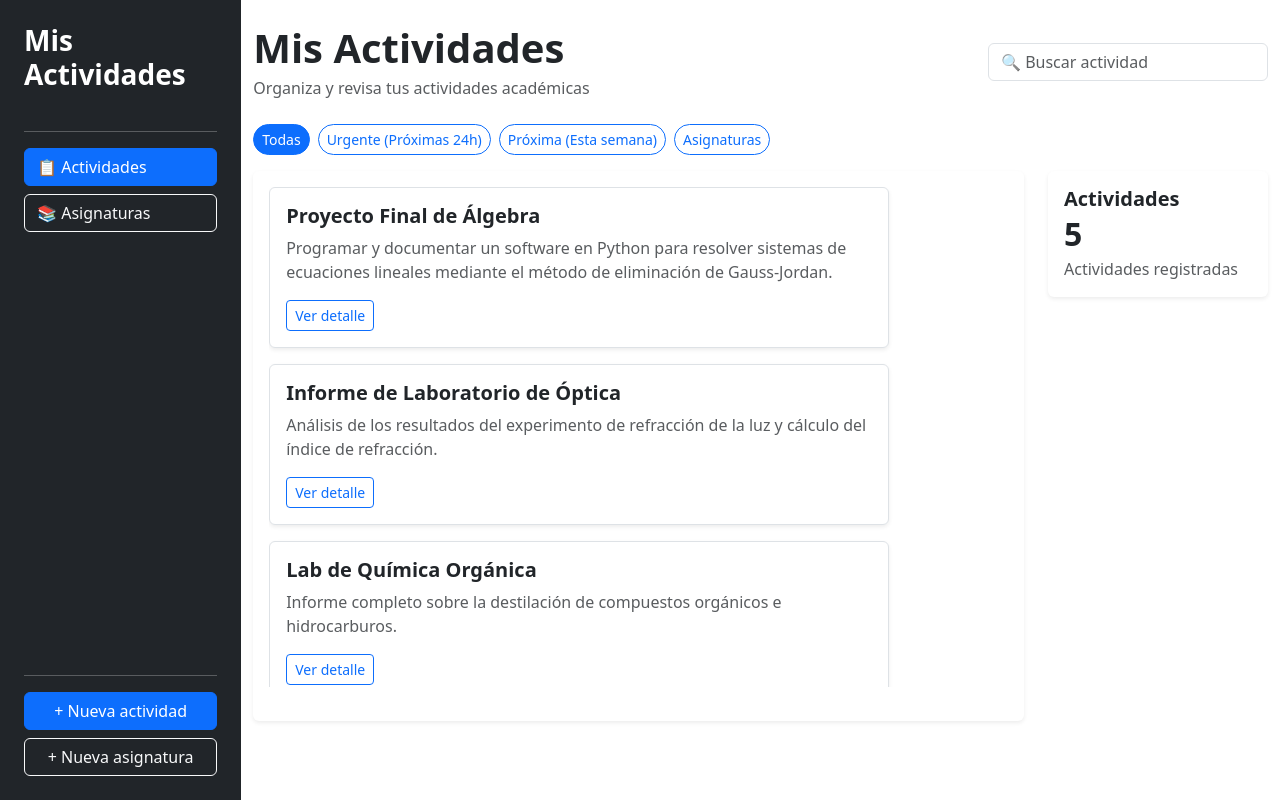
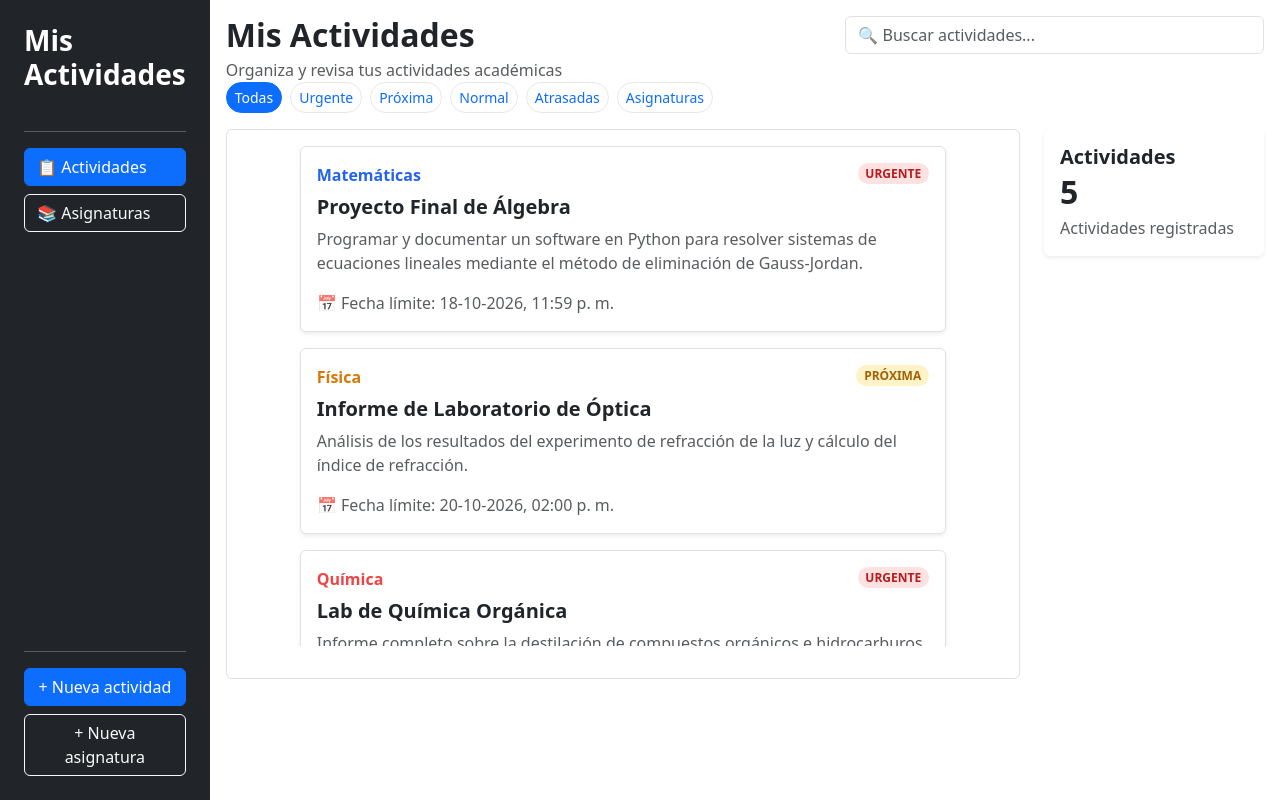
Before and after one commit to javygomezheim-cmd/Proyecto-2-DesarrolloWeb, a React (Vite) app: page / in a window 1280 px wide. Built offline with nearby package versions, Linux system fonts and the light colour scheme.

Commit message:
Mejor diseño de la pagina de actividades

```diff
--- a/src/pages/ListaActividadesPage.jsx
+++ b/src/pages/ListaActividadesPage.jsx
@@ -7,36 +7,57 @@ export default function ListaActividadesPage({
 }) {
   const [filtro, setFiltro] = useState("todas");
 
+  const ahora = new Date();
+
+  const actividadesFiltradas = actividades.filter((actividad) => {
+    const fechaLimite = new Date(actividad.fechaLimite);
+    const atrasada = fechaLimite < ahora;
+
+    if (filtro === "urgente") {
+      return actividad.prioridad === "alta" && !atrasada;
+    }
+
+    if (filtro === "semana") {
+      return actividad.prioridad === "media" && !atrasada;
+    }
+
+    if (filtro === "normal") {
+      return actividad.prioridad === "baja" && !atrasada;
+    }
+
+    if (filtro === "atrasadas") {
+      return atrasada;
+    }
+
+    return true;
+  });
+
   return (
-    <div className="container py-4">
-
-      {/* Título y búsqueda */}
-      <div className="d-flex justify-content-between align-items-center mb-4">
-        <div>
-          <h1 className="fw-bold mb-1">Mis Actividades</h1>
+    <div className="row align-items-start mb-4 px-3 pt-3">
+      <div className="col-12 col-md-7">
+        <h2 className="fw-bold mb-1">Mis Actividades</h2>
 
         <p className="text-muted mb-0">
           Organiza y revisa tus actividades académicas
         </p>
       </div>
 
-        <div className="ms-4" style={{ width: "280px" }}>
+      <div className="col-12 col-md-5 mt-3 mt-md-0">
         <input
           type="text"
           className="form-control"
-            placeholder="🔍 Buscar actividad"
+          placeholder="🔍 Buscar actividades..."
         />
       </div>
-      </div>
 
-      {/* Filtros */}
-      <div className="d-flex align-items-center gap-2 mb-3">
+
+
+      <div className="d-flex align-items-center gap-2 mb-3 flex-wrap">
 
         <button
-          className={`btn btn-sm rounded-pill ${
-            filtro === "todas"
+          className={`btn btn-sm rounded-pill ${filtro === "todas"
             ? "btn-primary"
-              : "btn-outline-primary"
+            : "filtro-boton"
             }`}
           onClick={() => setFiltro("todas")}
         >
@@ -44,32 +65,49 @@ export default function ListaActividadesPage({
         </button>
 
         <button
-          className={`btn btn-sm rounded-pill ${
-            filtro === "urgente"
+          className={`btn btn-sm rounded-pill ${filtro === "urgente"
             ? "btn-primary"
-              : "btn-outline-primary"
+            : "filtro-boton"
             }`}
           onClick={() => setFiltro("urgente")}
         >
-          Urgente (Próximas 24h)
+          Urgente
         </button>
 
         <button
-          className={`btn btn-sm rounded-pill ${
-            filtro === "semana"
+          className={`btn btn-sm rounded-pill ${filtro === "semana"
             ? "btn-primary"
-              : "btn-outline-primary"
+            : "filtro-boton"
             }`}
           onClick={() => setFiltro("semana")}
         >
-          Próxima (Esta semana)
+          Próxima
         </button>
 
         <button
-          className={`btn btn-sm rounded-pill ${
-            filtro === "asignaturas"
+          className={`btn btn-sm rounded-pill ${filtro === "normal"
             ? "btn-primary"
-              : "btn-outline-primary"
+            : "filtro-boton"
+            }`}
+          onClick={() => setFiltro("normal")}
+        >
+          Normal
+        </button>
+
+        <button
+          className={`btn btn-sm rounded-pill ${filtro === "atrasadas"
+            ? "btn-primary"
+            : "filtro-boton"
+            }`}
+          onClick={() => setFiltro("atrasadas")}
+        >
+          Atrasadas
+        </button>
+
+        <button
+          className={`btn btn-sm rounded-pill ${filtro === "asignaturas"
+            ? "btn-primary"
+            : "filtro-boton"
             }`}
           onClick={() => setFiltro("asignaturas")}
         >
@@ -78,84 +116,120 @@ export default function ListaActividadesPage({
 
       </div>
 
-      {/* Actividades + resumen */}
-      <div className="d-flex align-items-start gap-4">
-
-        {/* Bloque de actividades */}
-        <div
-          className="card shadow-sm border-0 flex-grow-1"
-          style={{ height: "550px" }}
-        >
-          <div className="card-body">
+      <div className="d-flex gap-4 align-items-start">
 
         <div
+          className="border rounded p-3"
+          style={{
+            width: "calc(100% - 240px)",
+            height: "550px",
+          }}
+        >
+          <div
+            className="d-flex flex-column align-items-center gap-3"
             style={{
               height: "500px",
               overflowY: "auto",
-                paddingRight: "10px",
             }}
           >
+            {actividadesFiltradas.length === 0 ? (
+              <p className="text-muted mt-4">
+                No hay actividades para este filtro
+              </p>
+            ) : (
+              actividadesFiltradas.map((actividad) => {
+                const asignatura = asignaturas.find(
+                  (a) => a.id === actividad.asignaturaId
+                );
 
-              {actividades.length === 0 ? (
-                <div className="text-center py-5">
+                const fechaLimite = new Date(
+                  actividad.fechaLimite
+                );
 
-                  <h5>No tienes actividades registradas</h5>
+                const atrasada = fechaLimite < ahora;
 
-                  <p className="text-muted">
-                    Agrega una nueva actividad para comenzar.
-                  </p>
+                let textoPrioridad;
+                let clasePrioridad;
 
-                  <button
-                    className="btn btn-primary"
-                    onClick={() => navegar("nueva")}
-                  >
-                    Crear actividad
-                  </button>
+                if (atrasada) {
+                  textoPrioridad = "ATRASADA";
+                  clasePrioridad = "prioridad-atrasada";
+                } else if (actividad.prioridad === "alta") {
+                  textoPrioridad = "URGENTE";
+                  clasePrioridad = "prioridad-urgente";
+                } else if (actividad.prioridad === "media") {
+                  textoPrioridad = "PRÓXIMA";
+                  clasePrioridad = "prioridad-proxima";
+                } else {
+                  textoPrioridad = "NORMAL";
+                  clasePrioridad = "prioridad-normal";
+                }
 
-                </div>
-              ) : (
-                <div className="d-flex flex-column gap-3">
-
-                  {actividades.map((actividad) => (
+                return (
                   <div
                     className="card border shadow-sm"
                     key={actividad.id}
-                      style={{ width: "85%" }}
-                    >
-
-                      <div className="card-body">
-
-                        <h5 className="card-title fw-bold">
-                          {actividad.titulo}
-                        </h5>
-
-                        <p className="card-text text-muted">
-                          {actividad.descripcion || "Sin descripción"}
-                        </p>
-
-                        <button
-                          className="btn btn-outline-primary btn-sm"
+                    style={{
+                      width: "85%",
+                      cursor: "pointer",
+                    }}
                     onClick={() =>
                       navegar("detalle", actividad.id)
                     }
                   >
-                          Ver detalle
-                        </button>
+                    <div className="card-body">
+
+                      <div className="d-flex justify-content-between align-items-start">
+
+                        <div>
+                          <p
+                            className="mb-2 fw-semibold"
+                            style={{
+                              color:
+                                asignatura?.color || "#2563eb",
+                            }}
+                          >
+                            {asignatura?.nombre ||
+                              "Sin asignatura"}
+                          </p>
+
+                          <h5 className="card-title fw-bold mb-2">
+                            {actividad.titulo}
+                          </h5>
+                        </div>
+
+                        <span
+                          className={`badge rounded-pill ${clasePrioridad}`}
+                        >
+                          {textoPrioridad}
+                        </span>
 
                       </div>
 
-                    </div>
-                  ))}
+                      <p className="card-text text-muted mb-3">
+                        {actividad.descripcion ||
+                          "Sin descripción"}
+                      </p>
 
-                </div>
-              )}
-
-            </div>
+                      <p className="text-muted mb-0">
+                        📅 Fecha límite:{" "}
+                        {fechaLimite.toLocaleString("es-CL", {
+                          day: "2-digit",
+                          month: "2-digit",
+                          year: "numeric",
+                          hour: "2-digit",
+                          minute: "2-digit",
+                        })}
+                      </p>
 
                     </div>
                   </div>
+                );
+              })
+            )}
+          </div>
+        </div>
 
-        {/* Resumen */}
         <div
           style={{
             width: "220px",
@@ -163,9 +237,7 @@ export default function ListaActividadesPage({
           }}
         >
           <div className="card shadow-sm border-0">
-
             <div className="card-body">
-
               <h5 className="fw-bold mb-1">
                 Actividades
               </h5>
@@ -177,14 +249,11 @@ export default function ListaActividadesPage({
               <p className="mb-0 text-muted">
                 Actividades registradas
               </p>
-
+            </div>
+          </div>
         </div>
 
       </div>
     </div>
-
-      </div>
-
-    </div>
   );
 }
--- a/src/styles/styles.css
+++ b/src/styles/styles.css
@@ -0,0 +1,28 @@
+.filtro-boton {
+  border: 1px solid #e5e7eb;
+  color: #0d6efd;
+}
+
+.filtro-boton:hover {
+  border-color: #d1d5db;
+  color: #0d6efd;
+}
+.prioridad-urgente {
+  background-color: #fee2e2;
+  color: #b91c1c;
+}
+
+.prioridad-proxima {
+  background-color: #fef3c7;
+  color: #a16207;
+}
+
+.prioridad-normal {
+  background-color: #dcfce7;
+  color: #15803d;
+}
+
+.prioridad-atrasada {
+  background-color: #dbeafe;
+  color: #1d4ed8;
+}
```
Also changed, not shown: src/pages/Home.jsx (deleted, +0 -10 lines). Lines whose indentation alone changed are shown as unchanged.
